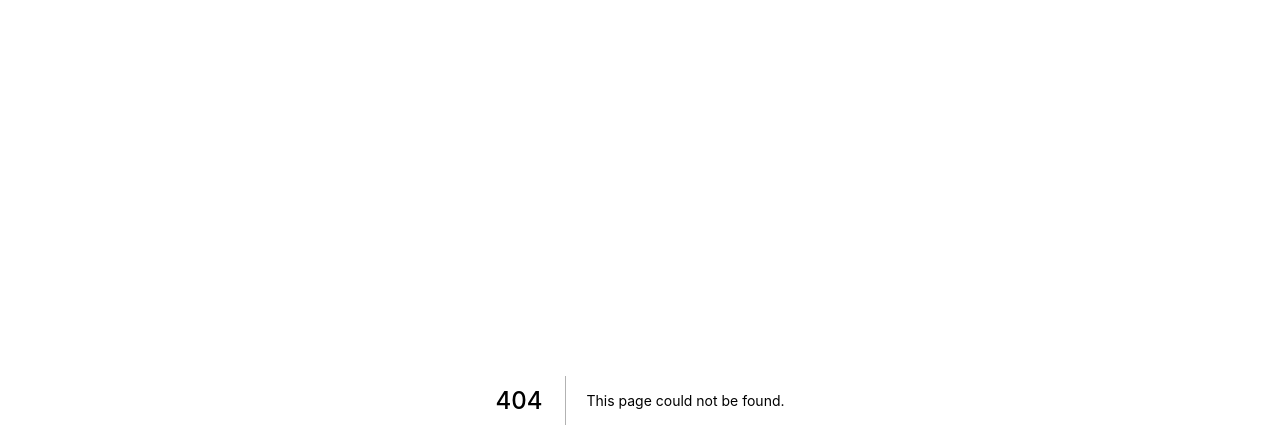
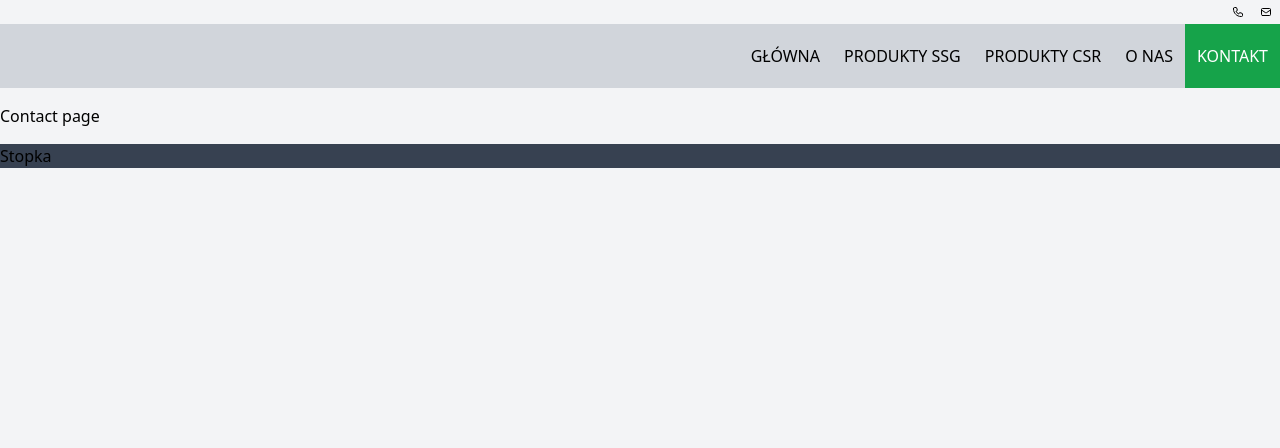
Before and after one commit to DawKaDev/NextShop, a Next.js app: page /contact in a window 1280 px wide. Before the commit this address had no page. Shown: the top 448 px of the page. Built offline with nearby package versions, Linux system fonts and the light colour scheme.

Commit message:
create app pages structure

```diff
--- /dev/null
+++ b/components/Container/index.tsx
@@ -0,0 +1,14 @@
+import { ReactNode } from "react"
+
+interface ContainerProps {
+  children?: ReactNode,
+  className?: string
+}
+
+export const Container = ({children, className}: ContainerProps) => {
+  return (
+    <div className="md:container md:mx-auto">
+      {children}
+    </div>
+  )
+}
--- /dev/null
+++ b/components/Footer.tsx
@@ -0,0 +1,12 @@
+import { Container } from "./Container";
+const Footer = () => {
+  return (
+    <footer className="bg-gray-700">
+      <Container>
+        Stopka
+      </Container>
+    </footer>
+  );
+};
+
+export default Footer;
--- /dev/null
+++ b/components/Header.tsx
@@ -0,0 +1,45 @@
+import Link from "next/link";
+import { useRouter } from "next/router";
+import { ReactNode } from "react";
+import { PhoneIcon, MailIcon } from '@heroicons/react/outline';
+import { Container } from "./Container";
+
+interface NavLinkProps {
+  href: string,
+  children: ReactNode
+}
+
+const NavLink = ({href, children}: NavLinkProps) => {
+  const router = useRouter();
+  return (
+    <Link href={href}>
+      <a className={`${router.asPath === href ? "bg-green-600 text-white" : ""} text-md px-3 py-5 uppercase hover:bg-green-600 hover:text-white block`}>{children}</a>
+    </Link>
+  )
+}
+
+const Header = () => {
+  return (
+    <header className="flex flex-col">
+      <Container>
+        <div id="top" className="flex flex-row justify-end py-1 text-xs font-sans">
+          <Link href="tel:+48123456789"><a><PhoneIcon className="h-4 w-3 mx-2"/></a></Link>
+          <Link href="mailto:contact@gmail.com"><a><MailIcon className="h-4 w-3 mx-2"/></a></Link>
+        </div>
+      </Container>
+      <div className="bg-gray-300">
+        <Container>
+          <nav className="uppercase flex flex-row justify-end font-sans">
+            <NavLink href="/">Główna</NavLink>
+            <NavLink href="/products/ssg/1">Produkty ssg</NavLink>
+            <NavLink href="/products/csr">Produkty csr</NavLink>
+            <NavLink href="/about">O nas</NavLink>
+            <NavLink href="/contact">Kontakt</NavLink>
+          </nav>
+        </Container>
+      </div>
+    </header>
+  )
+}
+
+export default Header;
--- /dev/null
+++ b/components/Main.tsx
@@ -0,0 +1,21 @@
+import { ReactNode } from "react";
+import Footer from "./Footer";
+import Header from "./Header";
+
+interface MainProps {
+  children: ReactNode
+}
+
+const MainContainer = ({children}: MainProps) => {
+  return (
+    <>
+      <Header/>
+      <main className="container mx-auto py-4">
+        {children}
+      </main>
+      <Footer/>
+    </>
+  );
+};
+
+export default MainContainer;
--- /dev/null
+++ b/pages/_document.tsx
@@ -0,0 +1,13 @@
+import { Html, Head, Main, NextScript } from 'next/document'
+
+export default function Document() {
+  return (
+    <Html>
+      <Head />
+      <body className='bg-gray-100'>
+        <Main />
+        <NextScript />
+      </body>
+    </Html>
+  )
+}
--- /dev/null
+++ b/pages/about.tsx
@@ -0,0 +1,11 @@
+import MainContainer from "../components/Main";
+
+const AboutPage = () => {
+  return (
+    <MainContainer>
+      <div>About page</div>
+    </MainContainer>
+  )
+}
+
+export default AboutPage;
--- /dev/null
+++ b/pages/contact.tsx
@@ -0,0 +1,11 @@
+import MainContainer from "../components/Main";
+
+const ContactPage = () => {
+  return (
+    <MainContainer>
+      <h1>Contact page</h1>
+    </MainContainer>
+  )
+}
+
+export default ContactPage;
--- a/pages/index.tsx
+++ b/pages/index.tsx
@@ -1,72 +1,20 @@
-import type { NextPage } from 'next'
 import Head from 'next/head'
-import Image from 'next/image'
-import styles from '../styles/Home.module.css'
+import MainContainer from '../components/Main'
 
-const Home: NextPage = () => {
+const HomePage = () => {
   return (
-    <div className={styles.container}>
+    <div>
       <Head>
         <title>Create Next App</title>
         <meta name="description" content="Generated by create next app" />
         <link rel="icon" href="/favicon.ico" />
       </Head>
 
-      <main className={styles.main}>
-        <h1 className={styles.title}>
-          Welcome to <a href="https://nextjs.org">Next.js!</a>
-        </h1>
-
-        <p className={styles.description}>
-          Get started by editing{' '}
-          <code className={styles.code}>pages/index.tsx</code>
-        </p>
-
-        <div className={styles.grid}>
-          <a href="https://nextjs.org/docs" className={styles.card}>
-            <h2>Documentation &rarr;</h2>
-            <p>Find in-depth information about Next.js features and API.</p>
-          </a>
-
-          <a href="https://nextjs.org/learn" className={styles.card}>
-            <h2>Learn &rarr;</h2>
-            <p>Learn about Next.js in an interactive course with quizzes!</p>
-          </a>
-
-          <a
-            href="https://github.com/vercel/next.js/tree/canary/examples"
-            className={styles.card}
-          >
-            <h2>Examples &rarr;</h2>
-            <p>Discover and deploy boilerplate example Next.js projects.</p>
-          </a>
-
-          <a
-            href="https://vercel.com/new?utm_source=create-next-app&utm_medium=default-template&utm_campaign=create-next-app"
-            className={styles.card}
-          >
-            <h2>Deploy &rarr;</h2>
-            <p>
-              Instantly deploy your Next.js site to a public URL with Vercel.
-            </p>
-          </a>
-        </div>
-      </main>
-
-      <footer className={styles.footer}>
-        <a
-          href="https://vercel.com?utm_source=create-next-app&utm_medium=default-template&utm_campaign=create-next-app"
-          target="_blank"
-          rel="noopener noreferrer"
-        >
-          Powered by{' '}
-          <span className={styles.logo}>
-            <Image src="/vercel.svg" alt="Vercel Logo" width={72} height={16} />
-          </span>
-        </a>
-      </footer>
+      <MainContainer>
+        Strona główna
+      </MainContainer>
     </div>
   )
 }
 
-export default Home
+export default HomePage;
--- a/pages/users.tsx
+++ /dev/null
@@ -1,9 +0,0 @@
-import type { NextPage } from 'next'
-
-const UsersPage = () => {
-  return (
-    <div>Users file</div>
-  )
-}
-
-export default UsersPage;
--- a/pages/users/index.tsx
+++ /dev/null
@@ -1,9 +0,0 @@
-import type { NextPage } from 'next'
-
-const UsersPage = () => {
-  return (
-    <div>Users directory</div>
-  )
-}
-
-export default UsersPage;
```
